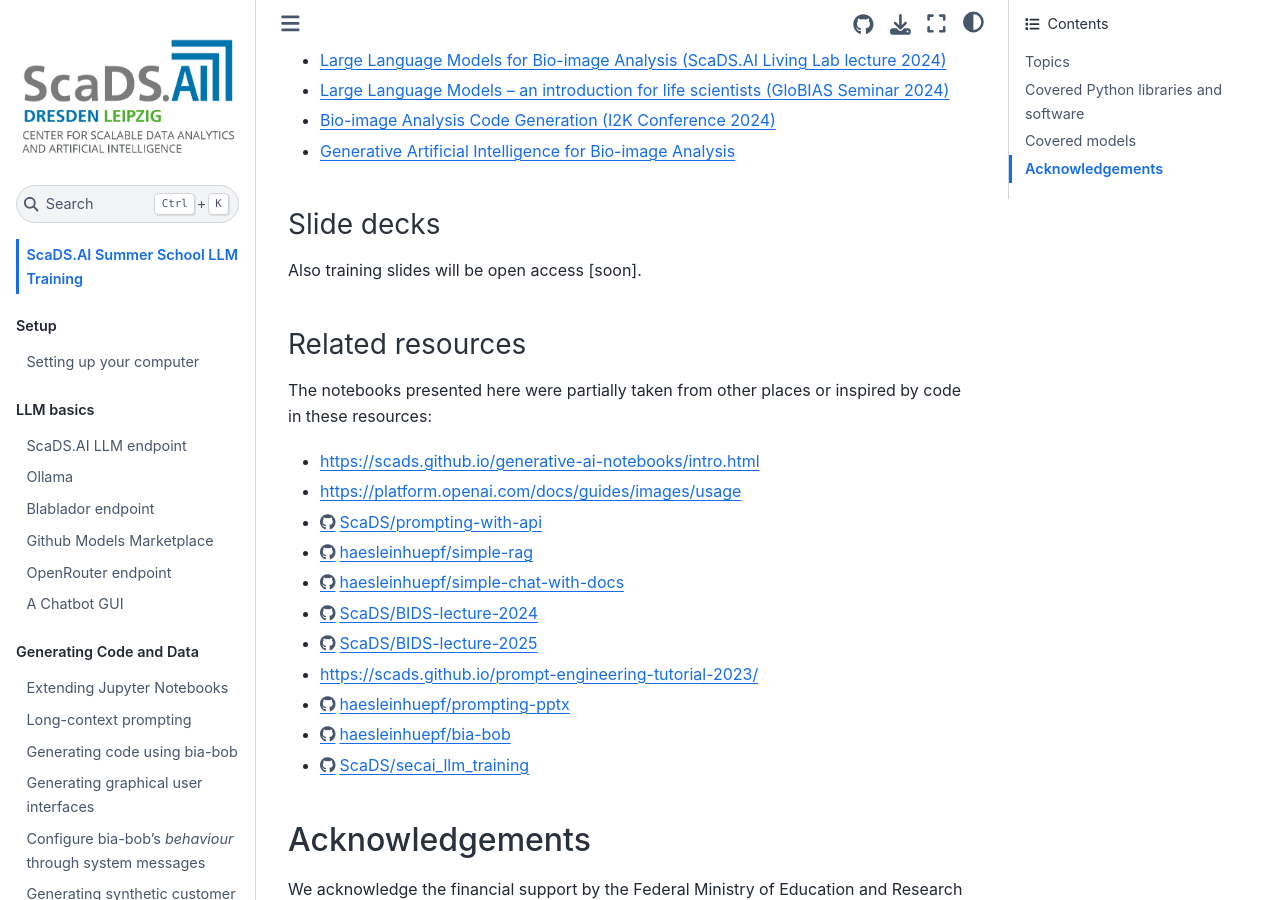
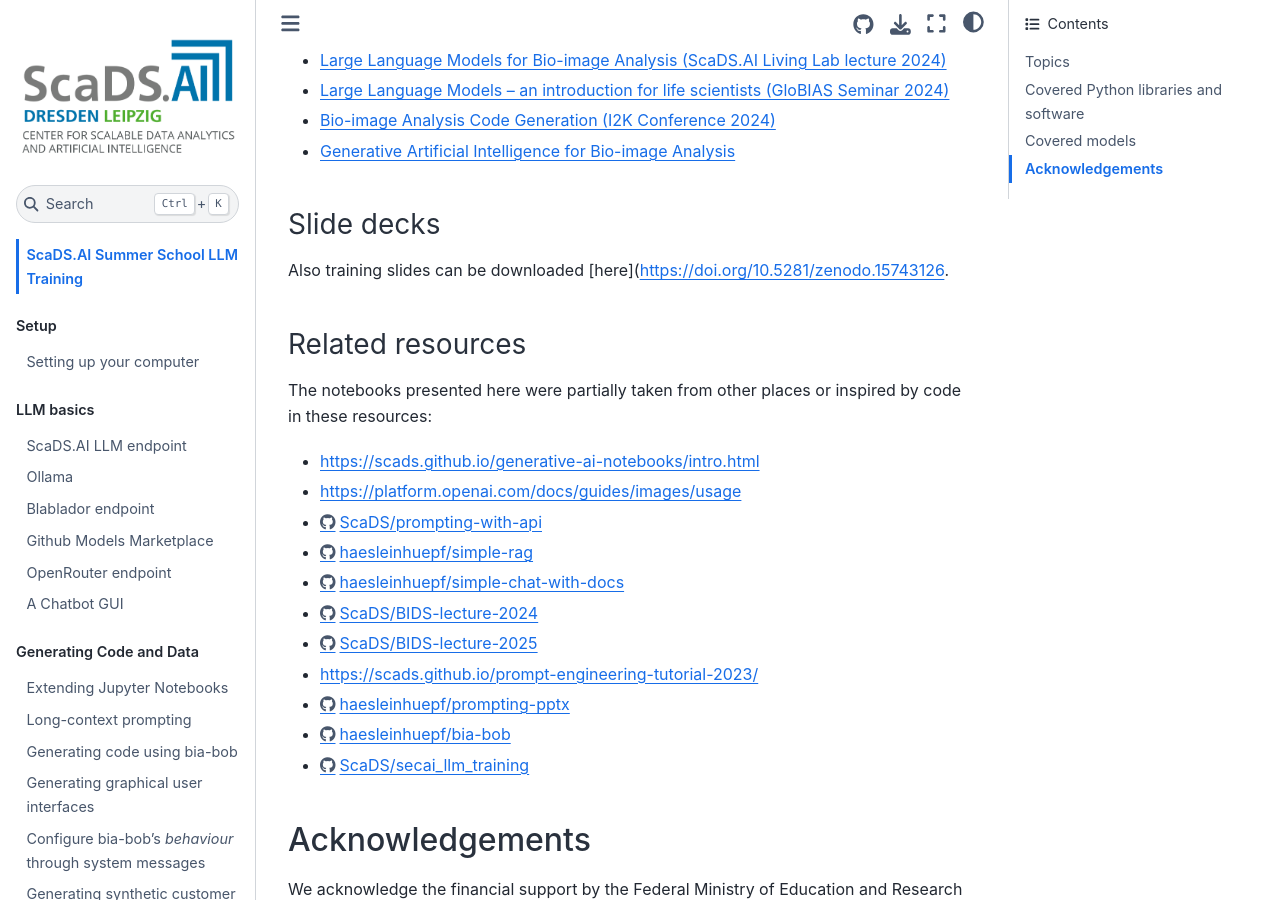
Before and after one commit to ScaDS/LLM_Summer_School_Tutorial_2025, a Jupyter Book: the page built from docs/intro.md, in a window 1280 px wide and 900 px high, scrolled down 1334 px. Built offline with Jupyter Book 1.0.4 settings and Sphinx 7.4.7 and the Sphinx Book theme 1.1.4, drawn with Linux system fonts in a browser that asks for light colours; pages that are not in the unit, such as notebooks, are missing from menus.

Commit message:
corrected links

```diff
--- a/docs/intro.md
+++ b/docs/intro.md
@@ -40,7 +40,7 @@
 
 ### Slide decks
 
-Also training slides will be open access [soon].
+Also training slides can be downloaded [here](https://doi.org/10.5281/zenodo.15743126.
 
 ### Related resources
 
```
Also changed, not shown: readme.md (+2 -2 lines), docs/25_code_generation/10_extending_jupyter_notebooks.ipynb.
